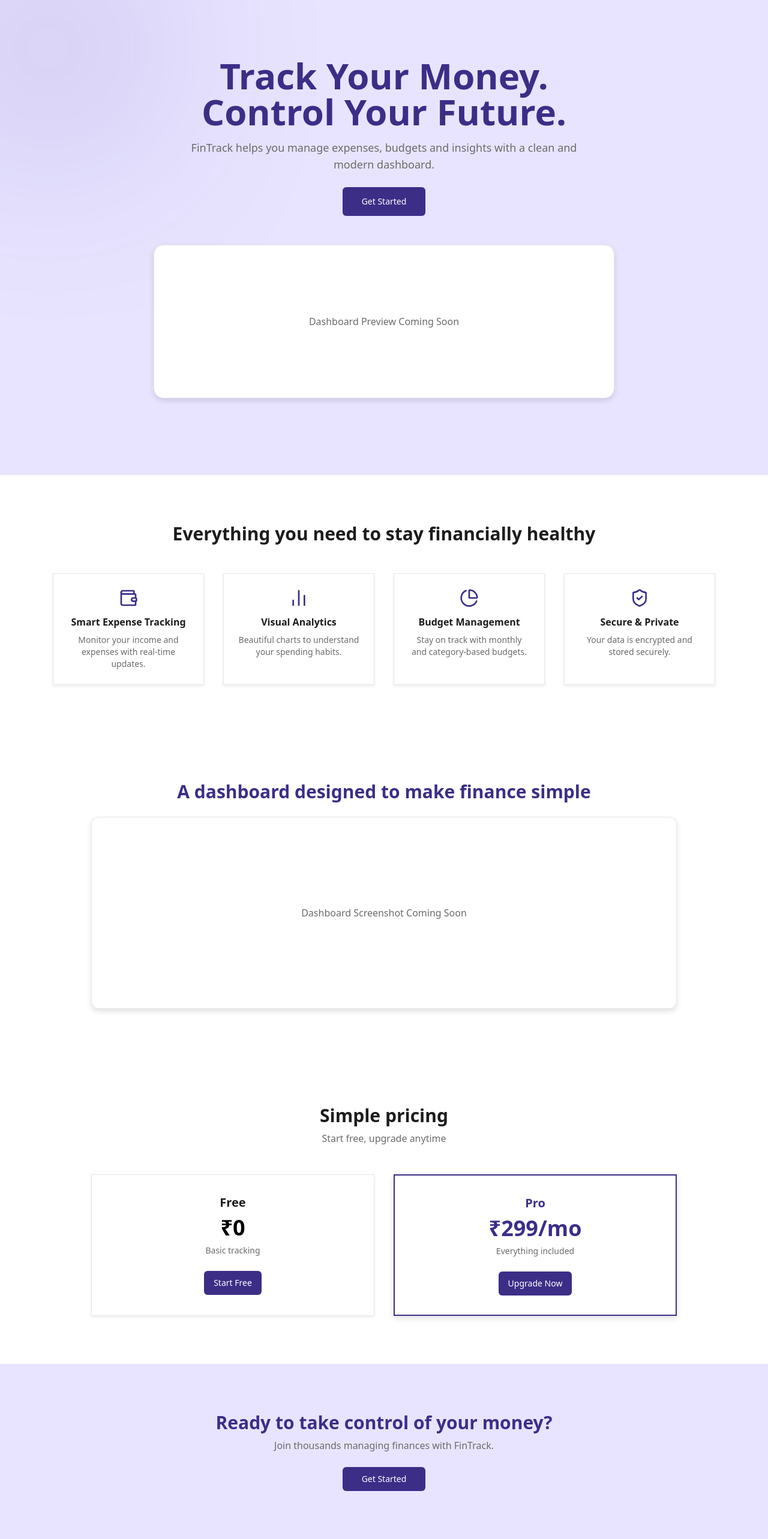
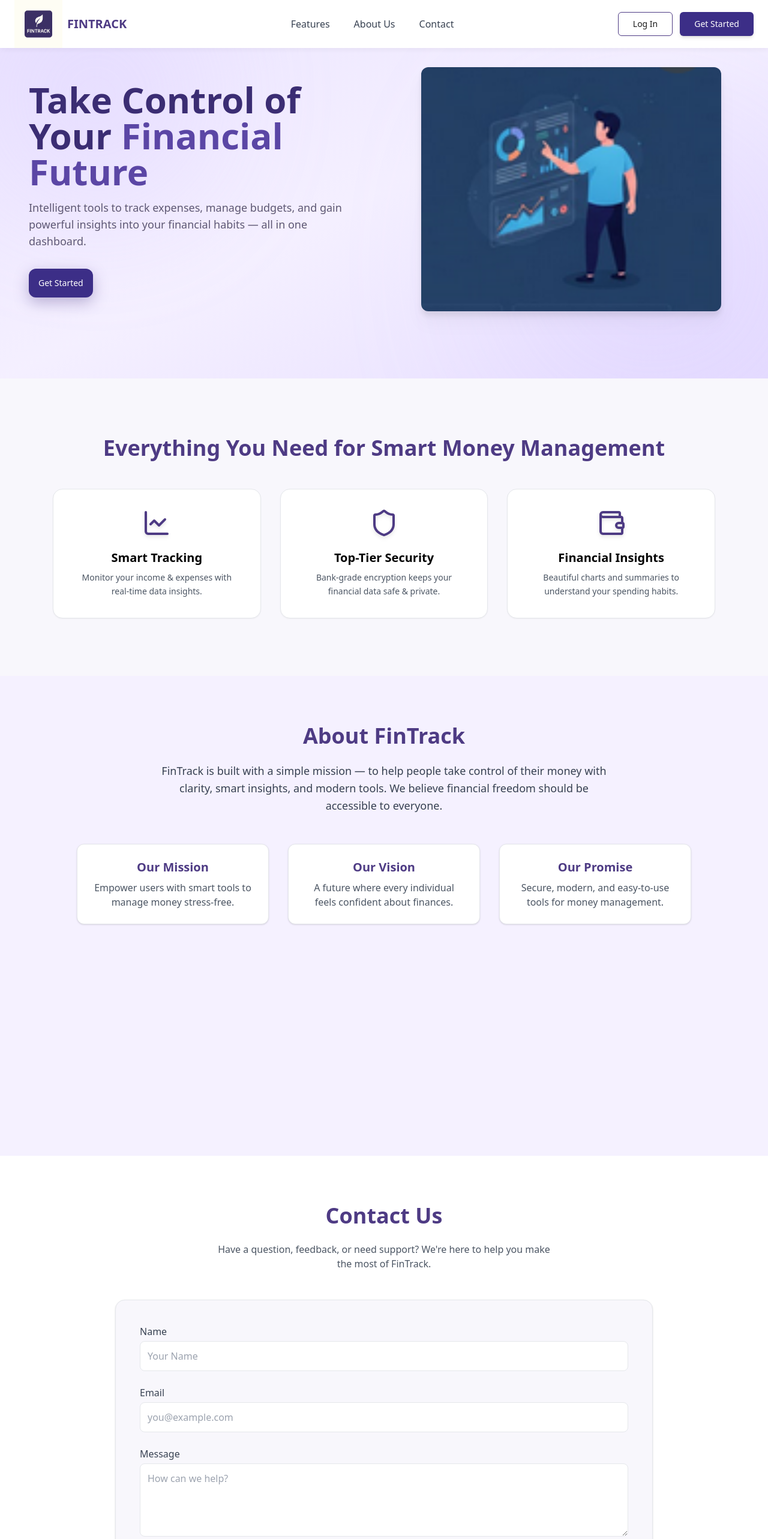
Before and after one commit to GopichandGuguloth555/FIN_TRACK_WEBSITE, a React app in the folder FRONTEND/: page / in a window 1280 px wide. Shown: the top 2566 px of the page at 60% size. Built offline with nearby package versions, Linux system fonts and the light colour scheme; the HTML template or start-up script is replaced by a standard one.

Commit message:
feat: add premium UI redesign for sidebar, signup, and login pages

```diff
--- a/FRONTEND/src/App.tsx
+++ b/FRONTEND/src/App.tsx
@@ -14,20 +14,24 @@
 import AnalyticsPage from "../src/pages/analytics";
 import ProfilePage from "../src/pages/profile";
 import CsvPage from "../src/pages/csv";
+import LandingFeatures from "./components/landing/features";
+import AboutUs from "./components/landing/aboutUs";
+import ContactUs from "./components/landing/conatctus";
 
 export default function App() {
   return (
     <BrowserRouter>
       <Routes>
 
-        {/* Public Pages */}
-        <Route path="/" element={<LandingPage />} />
+       <Route path="/" element={<LandingPage />} />
         <Route path="/login" element={<LoginPage />} />
         <Route path="/signup" element={<SignupPage />} />
         <Route path="/forgot-password" element={<ForgotPasswordPage />} />
 
-        {/* App Layout (Now fully public, no protection) */}
         <Route path="/" element={<AppLayout />}>
+          <Route path="features" element={<LandingFeatures/>}/>
+          <Route path="aboutUs" element={<AboutUs/>}/>
+          <Route path="conatctUs" element={<ContactUs/>}/>
           <Route path="dashboard" element={<DashboardPage />} />
           <Route path="transactions" element={<TransactionsPage />} />
           <Route path="budgets" element={<BudgetsPage />} />
--- /dev/null
+++ b/FRONTEND/src/components/landing/aboutUs.tsx
@@ -0,0 +1,49 @@
+export default function AboutUs() {
+  return (
+    <div className="min-h-screen  bg-[#F5F1FF] py-20 px-6">
+      <div className="max-w-5xl mx-auto text-center">
+
+        <h1 className="text-4xl font-bold text-[#4E3B84] mb-6">
+          About FinTrack
+        </h1>
+
+        <p className="text-gray-700 text-lg max-w-3xl mx-auto leading-relaxed mb-12">
+          FinTrack is built with a simple mission — to help people take control
+          of their money with clarity, smart insights, and modern tools.
+          We believe financial freedom should be accessible to everyone.
+        </p>
+
+        <div className="grid grid-cols-1 md:grid-cols-3 gap-8 mt-10">
+
+          <div className="p-6 bg-white rounded-xl shadow text-center border">
+            <h3 className="font-semibold text-xl text-[#4E3B84] mb-2">
+              Our Mission
+            </h3>
+            <p className="text-gray-600">
+              Empower users with smart tools to manage money stress-free.
+            </p>
+          </div>
+
+          <div className="p-6 bg-white rounded-xl shadow text-center border">
+            <h3 className="font-semibold text-xl text-[#4E3B84] mb-2">
+              Our Vision
+            </h3>
+            <p className="text-gray-600">
+              A future where every individual feels confident about finances.
+            </p>
+          </div>
+
+          <div className="p-6 bg-white rounded-xl shadow text-center border">
+            <h3 className="font-semibold text-xl text-[#4E3B84] mb-2">
+              Our Promise
+            </h3>
+            <p className="text-gray-600">
+              Secure, modern, and easy-to-use tools for money management.
+            </p>
+          </div>
+
+        </div>
+      </div>
+    </div>
+  );
+}
--- /dev/null
+++ b/FRONTEND/src/components/landing/conatctus.tsx
@@ -0,0 +1,63 @@
+export default function ContactUs() {
+  return (
+    <div className="min-h-screen bg-white py-20 px-6">
+      <div className="max-w-4xl mx-auto">
+
+        <h1 className="text-4xl font-bold text-[#4E3B84] text-center mb-6">
+          Contact Us
+        </h1>
+
+        <p className="text-gray-600 text-center max-w-xl mx-auto mb-12">
+          Have a question, feedback, or need support?
+          We're here to help you make the most of FinTrack.
+        </p>
+
+        <form className="bg-[#F8F7FC] p-10 rounded-2xl shadow border space-y-6">
+
+          <div>
+            <label className="block text-gray-700 mb-1 font-medium">
+              Name
+            </label>
+            <input
+              type="text"
+              className="w-full p-3 rounded-lg border focus:ring-2 focus:ring-[#4E3B84]"
+              placeholder="Your Name"
+            />
+          </div>
+
+          <div>
+            <label className="block text-gray-700 mb-1 font-medium">
+              Email
+            </label>
+            <input
+              type="email"
+              className="w-full p-3 rounded-lg border focus:ring-2 focus:ring-[#4E3B84]"
+              placeholder="you@example.com"
+            />
+          </div>
+
+          <div>
+            <label className="block text-gray-700 mb-1 font-medium">
+              Message
+            </label>
+            <textarea
+              rows={4}
+              className="w-full p-3 rounded-lg border focus:ring-2 focus:ring-[#4E3B84]"
+              placeholder="How can we help?"
+            ></textarea>
+          </div>
+
+          <button
+            className="
+              w-full py-3 bg-[#4E3B84] text-white rounded-lg text-lg
+              hover:bg-[#39286A] transition shadow-md
+            "
+          >
+            Send Message
+          </button>
+
+        </form>
+      </div>
+    </div>
+  );
+}
--- a/FRONTEND/src/components/landing/features.tsx
+++ b/FRONTEND/src/components/landing/features.tsx
@@ -1,47 +1,55 @@
-import { Wallet, BarChart2, PieChart, ShieldCheck } from "lucide-react";
+import { Shield, LineChart, Wallet } from "lucide-react";
 
-const features = [
-  {
-    icon: Wallet,
-    title: "Smart Expense Tracking",
-    desc: "Monitor your income and expenses with real-time updates.",
-  },
-  {
-    icon: BarChart2,
-    title: "Visual Analytics",
-    desc: "Beautiful charts to understand your spending habits.",
-  },
-  {
-    icon: PieChart,
-    title: "Budget Management",
-    desc: "Stay on track with monthly and category-based budgets.",
-  },
-  {
-    icon: ShieldCheck,
-    title: "Secure & Private",
-    desc: "Your data is encrypted and stored securely.",
-  },
-];
-
-export default function Features() {
+export default function LandingFeatures() {
   return (
-    <section className="py-20 bg-white">
+    <section className="py-24 bg-[#F8F7FC]">
       <div className="max-w-6xl mx-auto px-6">
 
-        <h2 className="text-3xl font-bold text-center text-brand-text">
-          Everything you need to stay financially healthy
+        {/* Title */}
+        <h2 className="text-3xl md:text-4xl font-bold text-center text-[#4E3B84] mb-12">
+          Everything You Need for Smart Money Management
         </h2>
 
-        <div className="grid grid-cols-1 sm:grid-cols-2 lg:grid-cols-4 gap-8 mt-12">
-          {features.map((f, idx) => (
-            <div key={idx} className="rounded-card p-6 bg-brand-card border shadow-soft text-center hover:shadow-card transition">
-              <f.icon className="h-8 w-8 mx-auto text-brand-purpleDark mb-3" />
-              <p className="font-semibold text-brand-text">{f.title}</p>
-              <p className="text-sm text-brand-textMuted mt-2">{f.desc}</p>
-            </div>
-          ))}
+        {/* Features Grid */}
+        <div className="grid grid-cols-1 md:grid-cols-3 gap-8">
+
+          {/* Tracking */}
+          <div className="
+            p-8 bg-white rounded-2xl border shadow-sm text-center transition
+            hover:shadow-xl hover:-translate-y-1 duration-300
+          ">
+            <LineChart className="h-12 w-12 mx-auto text-[#4E3B84] mb-5 drop-shadow-md" />
+            <h3 className="text-xl font-semibold mb-2">Smart Tracking</h3>
+            <p className="text-gray-600 text-sm leading-relaxed">
+              Monitor your income & expenses with real-time data insights.
+            </p>
+          </div>
+
+          {/* Security */}
+          <div className="
+            p-8 bg-white rounded-2xl border shadow-sm text-center transition
+            hover:shadow-xl hover:-translate-y-1 duration-300
+          ">
+            <Shield className="h-12 w-12 mx-auto text-[#4E3B84] mb-5 drop-shadow-md" />
+            <h3 className="text-xl font-semibold mb-2">Top-Tier Security</h3>
+            <p className="text-gray-600 text-sm leading-relaxed">
+              Bank-grade encryption keeps your financial data safe & private.
+            </p>
+          </div>
+
+          {/* Insights */}
+          <div className="
+            p-8 bg-white rounded-2xl border shadow-sm text-center transition
+            hover:shadow-xl hover:-translate-y-1 duration-300
+          ">
+            <Wallet className="h-12 w-12 mx-auto text-[#4E3B84] mb-5 drop-shadow-md" />
+            <h3 className="text-xl font-semibold mb-2">Financial Insights</h3>
+            <p className="text-gray-600 text-sm leading-relaxed">
+              Beautiful charts and summaries to understand your spending habits.
+            </p>
+          </div>
+
         </div>
-
       </div>
     </section>
   );
--- a/FRONTEND/src/components/landing/footer.tsx
+++ b/FRONTEND/src/components/landing/footer.tsx
@@ -1,7 +1,40 @@
-export default function Footer() {
+import { Instagram, Twitter, Facebook } from "lucide-react";
+
+export default function LandingFooter() {
   return (
-    <footer className="py-6 bg-brand-purpleDarker text-center text-white text-sm">
-      © {new Date().getFullYear()} FinTrack — All Rights Reserved.
+    <footer className="bg-[#F8F7FC] border-t mt-20 py-12">
+      <div className="max-w-7xl mx-auto px-6">
+
+        {/* Top Section */}
+        <div className="grid grid-cols-1 md:grid-cols-4 gap-10 pb-10">
+
+          {/* Brand */}
+          <div>
+            <h2 className="text-2xl font-bold text-[#4E3B84]">FINTRACK</h2>
+            <p className="text-gray-600 mt-3 text-sm leading-relaxed">
+              Smart tools to manage expenses, track budgets, and stay financially healthy.
+            </p>
+          </div>
+
+
+
+          {/* Company */}
+          <div>
+            <h3 className="font-semibold text-[#4E3B84] mb-3">Company</h3>
+            <ul className="space-y-2 text-gray-600 text-sm">
+              <li className="hover:text-[#4E3B84] cursor-pointer">About Us</li>
+              <li className="hover:text-[#4E3B84] cursor-pointer">Contact</li>
+            </ul>
+          </div>
+
+
+
+
+          {/* Copyright */}
+          <p>© {new Date().getFullYear()} <b>FinTrack. All rights reserved.</b></p>
+        </div>
+
+      </div>
     </footer>
   );
 }
--- a/FRONTEND/src/components/landing/hero.tsx
+++ b/FRONTEND/src/components/landing/hero.tsx
@@ -3,30 +3,50 @@
 
 export default function Hero() {
   return (
-    <section className="relative overflow-hidden bg-brand-purpleLight pt-24 pb-32">
+    <section className="relative overflow-hidden bg-[#F5F1FF] py-28">
 
-      {/* Purple blur blob */}
-      <div className="absolute -top-20 -left-20 h-80 w-80 bg-brand-purple rounded-full blur-[140px] opacity-25"></div>
+      {/* Soft gradient background */}
+      <div className="absolute inset-0 bg-gradient-to-br from-[#E8E0FF] via-[#F4EFFF] to-[#E3D9FF] opacity-80"></div>
 
-      <div className="relative z-10 max-w-5xl mx-auto px-6 text-center">
+      {/* Decorative blur blobs */}
+      <div className="absolute top-0 left-0 w-80 h-80 bg-[#C9B6FF] rounded-full blur-[130px] opacity-30"></div>
+      <div className="absolute bottom-0 right-0 w-96 h-96 bg-[#B9A3FF] rounded-full blur-[150px] opacity-30"></div>
 
-        <h1 className="text-4xl md:text-6xl font-bold text-brand-purpleDark leading-tight">
-          Track Your Money.<br />Control Your Future.
+      <div className="relative z-10 max-w-7xl mx-auto px-6 lg:px-12 flex flex-col lg:flex-row items-center gap-16">
+
+        {/* LEFT CONTENT */}
+        <div className="flex-1 text-center lg:text-left">
+
+          <h1 className="text-5xl md:text-6xl font-bold text-[#3B2D73] leading-tight">
+            Take Control of Your <span className="text-[#5B46A5]">Financial Future</span>
           </h1>
 
-        <p className="mt-4 text-brand-textMuted text-lg max-w-2xl mx-auto">
-          FinTrack helps you manage expenses, budgets and insights with a clean and modern dashboard.
+          <p className="mt-4 text-lg text-[#5E5873] max-w-xl">
+            Intelligent tools to track expenses, manage budgets, and gain powerful insights
+            into your financial habits — all in one dashboard.
           </p>
 
           <Link to="/signup">
-          <Button className="mt-6 px-8 h-12 bg-brand-purpleDark text-white text-lg rounded-lg hover:bg-brand-purpleDarker">
+            <Button
+              className="
+                mt-8 px-10 h-12 text-lg rounded-xl font-medium
+                bg-[#4E3B84] hover:bg-[#3C2C6A] text-white
+                shadow-[0_8px_25px_rgba(78,59,132,0.35)]
+              "
+            >
               Get Started
             </Button>
           </Link>
 
-        {/* Dashboard mockup placeholder */}
-        <div className="mt-12 mx-auto max-w-3xl h-64 rounded-2xl bg-white shadow-card border border-brand-border flex items-center justify-center text-brand-textMuted">
-          Dashboard Preview Coming Soon
+        </div>
+
+        {/* RIGHT IMAGE */}
+        <div className="flex-1 flex justify-center">
+          <img
+            src="/src/assets/image.png"
+            alt="Financial dashboard illustration"
+            className="w-[420px] lg:w-[500px] drop-shadow-xl rounded-xl"
+          />
         </div>
 
       </div>
--- /dev/null
+++ b/FRONTEND/src/components/landing/navbar.tsx
@@ -0,0 +1,56 @@
+import { Button } from "@/components/ui/button";
+import { Link } from "react-router-dom";
+
+export default function LandingNavbar() {
+  return (
+    <nav className="w-full bg-white shadow-[0_2px_10px_rgba(0,0,0,0.05)] fixed top-0 left-0 z-50">
+      <div className="max-w-7xl mx-auto px-6 h-20 flex items-center justify-between">
+
+        {/* LEFT — LOGO */}
+        <div className="flex items-center gap-2">
+          <img
+            src="/src/assets/FintrackLogo.png"
+            alt="FinTrack Logo"
+            className="h-20 w-30 "
+          />
+          <span className="text-xl font-semibold text-[#4E3B84]">
+            FINTRACK
+          </span>
+        </div>
+
+        {/* CENTER NAV MENU */}
+        <ul className="hidden md:flex items-center gap-10 text-gray-700 font-medium">
+          <li className="hover:text-[#4E3B84] cursor-pointer transition">Features</li>
+          <li className="hover:text-[#4E3B84] cursor-pointer transition">About Us</li>
+          <li className="hover:text-[#4E3B84] cursor-pointer transition">Contact</li>
+        </ul>
+
+        {/* RIGHT BUTTONS */}
+        <div className="flex items-center gap-3">
+          <Link to="/login">
+            <Button
+              variant="outline"
+              className="
+                border-[#4E3B84] text-[#4E3B84] hover:bg-[#4E3B84]/10
+                px-6 rounded-lg
+              "
+            >
+              Log In
+            </Button>
+          </Link>
+
+          <Link to="/signup">
+            <Button
+              className="
+                bg-[#4E3B84] hover:bg-[#3D2F6F]
+                text-white px-6 rounded-lg shadow-md
+              "
+            >
+              Get Started
+            </Button>
+          </Link>
+        </div>
+      </div>
+    </nav>
+  );
+}
--- a/FRONTEND/src/pages/landing.tsx
+++ b/FRONTEND/src/pages/landing.tsx
@@ -1,18 +1,18 @@
 import Hero from "../components/landing/hero";
 import Features from "../components/landing/features";
-import Preview from "../components/landing/preview";
-import Pricing from "../components/landing/pricing";
-import CTA from "../components/landing/cta";
 import Footer from "../components/landing/footer";
+import LandingNavbar from "@/components/landing/navbar";
+import AboutUs from "@/components/landing/aboutUs";
+import ContactUs from "@/components/landing/conatctus";
 
 export default function LandingPage() {
   return (
     <div className="font-sans">
+      <LandingNavbar/>
       <Hero />
       <Features />
-      <Preview />
-      <Pricing />
-      <CTA />
+      <AboutUs/>
+      <ContactUs/>
       <Footer />
     </div>
   );
--- a/FRONTEND/src/pages/login.tsx
+++ b/FRONTEND/src/pages/login.tsx
@@ -4,36 +4,61 @@
 
 export default function LoginPage() {
   return (
-    <div className="min-h-screen flex items-center justify-center bg-brand-purpleLight relative">
+    <div className="min-h-screen flex items-center justify-center bg-[#0f172a] relative">
 
-      {/* Purple Accent Circle */}
-      <div className="absolute top-0 left-0 w-72 h-72 bg-brand-purple rounded-full blur-3xl opacity-20" />
 
-      {/* Card */}
-      <div className="relative z-10 bg-white shadow-soft border border-brand-borderLight rounded-panel p-8 w-full max-w-sm">
+      <div className="absolute top-0 left-0 w-72 h-72 bg-[#4E3B84] rounded-full blur-3xl opacity-20" />
 
-        <h1 className="text-2xl font-semibold text-brand-text mb-1">Welcome Back</h1>
-        <p className="text-sm text-brand-textMuted mb-6">Login to continue</p>
+      <div className="relative z-10 bg-[#1e293b] shadow-xl rounded-3xl p-10 w-full max-w-md border border-white/10">
+
+        <div className="flex justify-center mb-6">
+          <img
+            src="/src/assets/logo.png"
+            alt="FinTrack Logo"
+            className="w-28 h-auto object-contain"
+          />
+        </div>
+
+        <h1 className="text-3xl font-semibold text-center text-white mb-1">
+          Welcome Back
+        </h1>
+        <p className="text-sm text-center text-gray-300 mb-8">
+          Secure Access to Your Financial Hub
+        </p>
 
         <div className="space-y-4">
-          <Input placeholder="Email" type="email" />
-          <Input placeholder="Password" type="password" />
+          <Input
+            placeholder="Email Address"
+            type="email"
+            className="rounded-full px-4 py-2 bg-white"
+          />
 
-          <div className="flex justify-end">
-            <Link to="/forgot-password" className="text-xs text-brand-purpleDark hover:underline">
-              Forgot password?
+          <Input
+            placeholder="Password"
+            type="password"
+            className="rounded-full px-4 py-2 bg-white"
+          />
+
+          <div className="flex items-center justify-between text-gray-300 text-xs">
+            <label className="flex items-center gap-1">
+              <input type="checkbox" className="accent-blue-600" />
+              Remember me
+            </label>
+
+            <Link to="/forgot-password" className="hover:underline">
+              Forgot Password?
             </Link>
           </div>
 
-          <Button className="w-full bg-brand-purpleDark hover:bg-brand-purpleDarker text-white">
-            Login
+          <Button className="w-full rounded-full bg-[#2563eb] hover:bg-[#1e4fc8] text-white py-2 text-sm">
+            Sign In
           </Button>
         </div>
 
-        <p className="text-xs text-brand-textMuted text-center mt-6">
-          Don’t have an account?{" "}
-          <Link to="/signup" className="text-brand-purpleDark font-medium hover:underline">
-            Sign up
+        <p className="text-center text-gray-300 text-sm mt-6">
+          Don't have your account?{" "}
+          <Link to="/signup" className="text-blue-400 hover:underline">
+            Sign Up
           </Link>
         </p>
 
--- a/FRONTEND/src/pages/signup.tsx
+++ b/FRONTEND/src/pages/signup.tsx
@@ -4,29 +4,48 @@
 
 export default function SignupPage() {
   return (
-    <div className="min-h-screen flex items-center justify-center bg-brand-purpleLight relative">
+    <div className="min-h-screen flex items-center justify-center bg-[#eef2f7] relative">
 
-      <div className="absolute top-0 left-0 w-72 h-72 bg-brand-purple rounded-full blur-3xl opacity-20" />
+      <div className="absolute top-0 left-0 w-72 h-72 bg-[#4E3B84] rounded-full blur-3xl opacity-20" />
 
-      <div className="relative z-10 bg-white shadow-soft border border-brand-borderLight rounded-panel p-8 w-full max-w-sm">
+      <div className="relative z-10 bg-white shadow-xl border border-gray-200 rounded-2xl p-10 w-full max-w-md">
 
-        <h1 className="text-2xl font-semibold text-brand-text mb-1">Create Account</h1>
-        <p className="text-sm text-brand-textMuted mb-6">Start managing your finances smartly</p>
+        <div className="flex justify-center mb-6">
+          <img
+            src="/src/assets/logo.png"
+            alt="FinTrack Logo"
+            className="w-28 h-auto object-contain"
+          />
+        </div>
 
+        <h1 className="text-2xl font-semibold text-center text-[#1f1f1f] mb-1">
+          Create Your Account
+        </h1>
+        <p className="text-sm text-center text-gray-500 mb-8">
+          Start your managing to financial clarity.
+        </p>
+
+        {/* Form */}
         <div className="space-y-4">
-          <Input placeholder="Full Name" />
+
+          {/* First + Last Name Row */}
+          <div className="flex gap-4">
+            <Input placeholder="Your Name" />
+          </div>
+
           <Input placeholder="Email" type="email" />
           <Input placeholder="Password" type="password" />
 
-          <Button className="w-full bg-brand-purpleDark hover:bg-brand-purpleDarker text-white">
+          <Button className="w-full bg-[#4E3B84] hover:bg-[#3c2f6a] text-white py-2">
             Sign Up
           </Button>
         </div>
 
-        <p className="text-xs text-brand-textMuted text-center mt-6">
+        {/* Login Link */}
+        <p className="text-sm text-center text-gray-500 mt-6">
           Already have an account?{" "}
-          <Link to="/login" className="text-brand-purpleDark font-medium hover:underline">
-            Login
+          <Link to="/login" className="text-[#4E3B84] font-medium hover:underline">
+            Log in
           </Link>
         </p>
 
```
Also changed, not shown: FRONTEND/src/assets/image.png (added), FRONTEND/src/router/index.tsx (deleted), 1 other file (tests, documents, lock files or other folders). Lines whose indentation alone changed are shown as unchanged.
